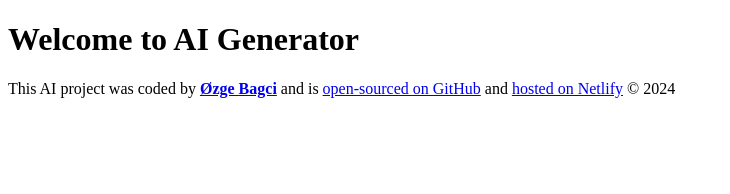
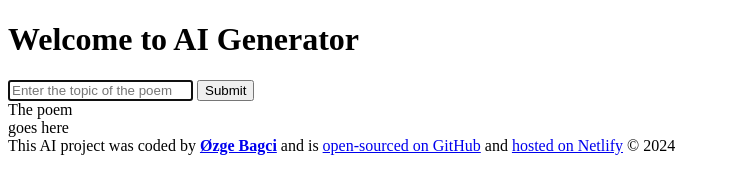
Before and after one commit to OzgeBagci/AI-generator, a plain HTML site: page index.html in a window 1280 px wide. Shown: the whole page, without its empty margins (0-730 px from the left). Drawn offline with Linux system fonts and the light colour scheme.

Commit message:
Added basic HTML

```diff
--- a/index.html
+++ b/index.html
@@ -8,6 +8,22 @@
   </head>
   <body>
     <h1>Welcome to AI Generator</h1>
+    <form>
+      <input
+        type="text"
+        placeholder="Enter the topic of the poem"
+        autofocus
+        required
+        autocomplete="off"
+      />
+      <input type="submit" />
+    </form>
+    <div>
+      The poem
+      <br />
+      goes here
+      <br />
+    </div>
     <footer>
       This AI project was coded by
       <a href="https://github.com/OzgeBagci" target="_blank"
```
